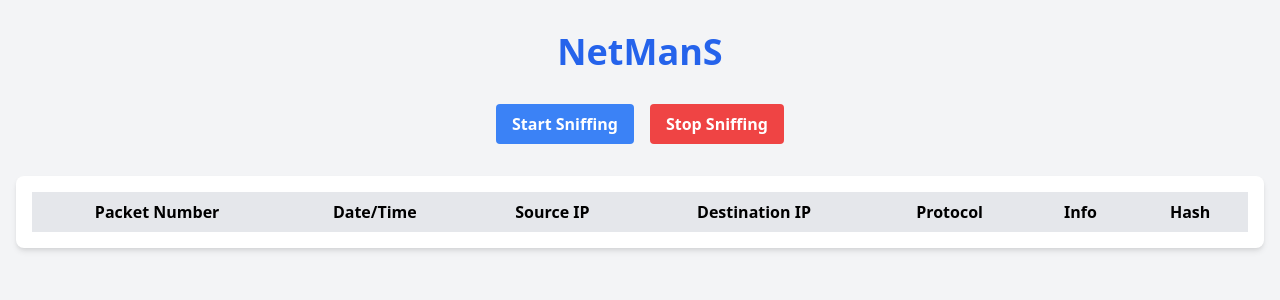
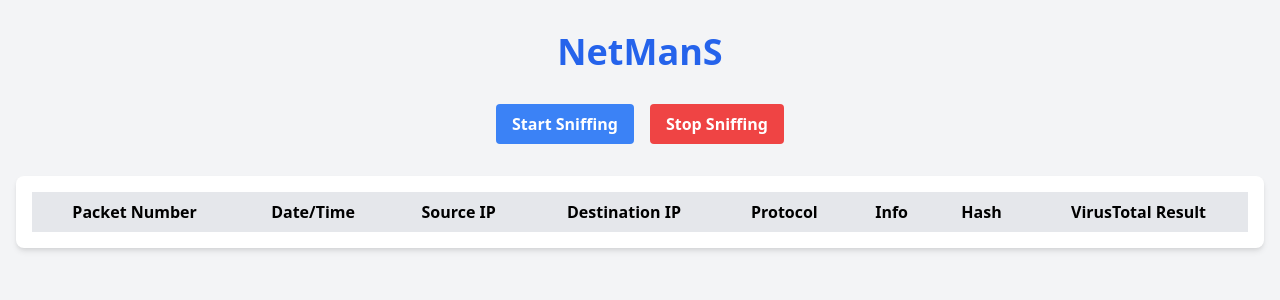
Before and after one commit to hlNaveen/NetMans, a Flask app: page /scanner in a window 1280 px wide. Shown: the top 300 px of the page. Run offline with Flask 3, Linux system fonts and the light colour scheme; data that the repository does not hold is empty; parts of the project's set-up code (start-up, migrations or seed data) failed here and were passed over.

Commit message:
add virustotal api for the packet sniffing tool

```diff
--- a/app.py
+++ b/app.py
@@ -1,16 +1,20 @@
 from flask import Flask, render_template, jsonify
-from scapy.layers.inet import IP  # Importing IP class from Scapy
+from scapy.layers.inet import IP
 from scapy.all import *
 import datetime
 import hashlib
 from threading import Thread
 import webbrowser
 import subprocess
+import requests
 
 app = Flask(__name__)
 
 packets = []
 sniffing = False
+
+# Your VirusTotal API key
+API_KEY = 'dad0a0dcd7056bad49002f7d884763f0fea443cfb902c9b8de2cb648d4b599b6'
 
 @app.route('/')
 def index():
@@ -44,7 +48,8 @@ def get_packets():
             'destination_ip': packet['destination_ip'],
             'protocol': packet['protocol'],
             'info': packet['info'],
-            'hash': packet['hash']
+            'hash': packet['hash'],
+            'virustotal_result': packet.get('virustotal_result', None)
         }
         packet_data.append(packet_info)
     return jsonify(packet_data)
@@ -63,6 +68,7 @@ def packet_analyzer():
                 'info': packet.summary(),
                 'hash': calculate_hash(packet)
             }
+            packet_info['virustotal_result'] = check_virustotal(packet_info['hash'])
             packets.append(packet_info)
             packet_number += 1
 
@@ -71,7 +77,7 @@ def packet_callback(packet, packet_number):
     datetime_str = current_time.strftime("%Y-%m-%d %H:%M:%S")
     info = packet.summary()
 
-# for degugging
+    # for debugging
     print(packet.show())  # Print packet details
     print(packet[IP].src)  # Print source IP
     print(packet[IP].dst)  # Print destination IP
@@ -101,8 +107,16 @@ def calculate_hash(packet):
     md5_hash = hashlib.md5(packet_bytes)
     return md5_hash.hexdigest()
 
+def check_virustotal(hash):
+    url = f'https://www.virustotal.com/vtapi/v2/file/report?apikey={API_KEY}&resource={hash}'
+    response = requests.get(url)
+    if response.status_code == 200:
+        result = response.json()
+        if 'positives' in result:
+            return f"{result['positives']} out of {result['total']} scanners detected this file"
+    return "VirusTotal result not available"
+
 if __name__ == '__main__':
-
     # System Permission
     subprocess.run(['sudo', 'chmod', '766', '/dev/bpf2'])
     subprocess.run(['sudo', 'chmod', '766', '/dev/bpf1'])
@@ -111,6 +125,5 @@ if __name__ == '__main__':
     print("NOTE: Make sure to run `setup.sh` to fix permission issues for packet sniffer.")
     print("\tsudo ./setup.sh")
 
-
-    webbrowser.open("http://127.0.0.1:5000/")     # Browser auto open
+    webbrowser.open("http://127.0.0.1:5000/")  # Browser auto open
     app.run(debug=True)
--- a/templates/scanner.html
+++ b/templates/scanner.html
@@ -25,6 +25,7 @@
                         <th class="px-4 py-2 bg-gray-200">Protocol</th>
                         <th class="px-4 py-2 bg-gray-200">Info</th>
                         <th class="px-4 py-2 bg-gray-200">Hash</th>
+                        <th class="px-4 py-2 bg-gray-200">VirusTotal Result</th>
                     </tr>
                 </thead>
                 <tbody id="packetRows">
@@ -67,6 +68,7 @@
                 row.append($('<td>').text(packet.protocol));
                 row.append($('<td>').text(packet.info));
                 row.append($('<td>').text(packet.hash));
+                row.append($('<td>').text(packet.virustotal_result)); // Add VirusTotal result
                 tableBody.append(row);
             });
 
@@ -94,6 +96,7 @@
                     protocol: $(this).find('td:eq(4)').text(),
                     info: $(this).find('td:eq(5)').text(),
                     hash: $(this).find('td:eq(6)').text(),
+                    virustotal_result: $(this).find('td:eq(7)').text() // Add VirusTotal result
                 };
 
                 showPopupMenu(event.pageX, event.pageY, rowData);
@@ -119,7 +122,8 @@
                           'Destination IP: ' + rowData.destination_ip + '\n' +
                           'Protocol: ' + rowData.protocol + '\n' +
                           'Info: ' + rowData.info + '\n' +
-                          'Hash: ' + rowData.hash);
+                          'Hash: ' + rowData.hash + '\n' +
+                          'VirusTotal Result: ' + rowData.virustotal_result); // Include VirusTotal result
                     console.log('Info clicked');
                 });
             }
```
